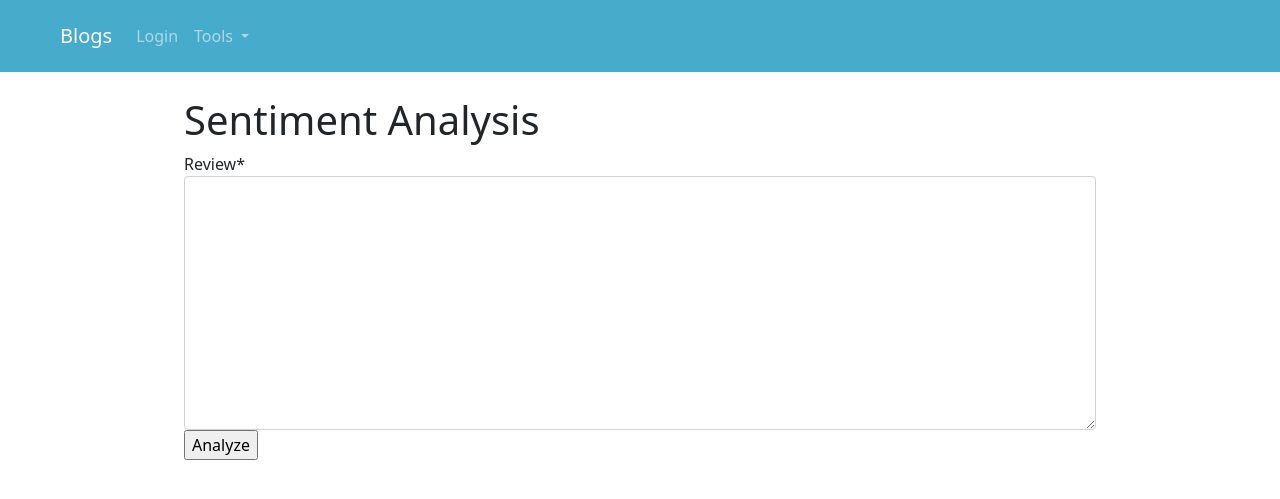
After one commit to je-evan/Blogapp, a Django app: page /tools/analyze_sentiment/ in a window 1280 px wide. The commit adds this page. Shown: the top 499 px of the page. Run offline with Django 3.2, Linux system fonts and the light colour scheme; some libraries are stand-ins or nearby versions.

Commit message:
feat: sentiment analysis tool is added

```diff
--- a/post/templates/post_detail.html
+++ b/post/templates/post_detail.html
@@ -1,5 +1,6 @@
 {% extends 'base.html' %} {% load crispy_forms_tags %}
 {% block title %} Bolg | {{ post.title }} {% endblock %}
+{% block description %} {{ post.title }} {% endblock %}
 {% block content %}
 <!-- post content -->
 <div class="col-md-9 card mx-auto mt-3 left top border-0">
--- a/post/views.py
+++ b/post/views.py
@@ -8,7 +8,7 @@ from django.db.models import Q
 
 class PostList(generic.ListView):
     template_name = 'post_list.html'
-    paginate_by = 5
+    paginate_by = 6
 
     def get_queryset(self):
         search = self.request.GET.get('search', '')
--- a/requirements.txt
+++ b/requirements.txt
@@ -16,3 +16,5 @@ rcssmin==1.1.1
 rjsmin==1.2.1
 sqlparse==0.4.1
 whitenoise==5.2.0
+tensorflow==2.12.0
+numpy==1.23.5
--- a/templates/base.html
+++ b/templates/base.html
@@ -13,8 +13,8 @@
   <link rel="stylesheet" href="{% static 'css/style.css' %}" />
   <script src="https://kit.fontawesome.com/46db387ce0.js" crossorigin="anonymous"></script>
   <title>{% block title %}{% endblock %}</title>
-  <meta name="description" content="Blogs and Tools shared by Jeevan Dhakal">
-  <meta name="keywords" content="Jeevan, Jeevan Dhakal, JD, Developer, Nepal, Django, Python, Machine Learning, ML, AI, Data Science"/>
+  <meta name="description" content="{% block description %} {% endblock %} Blogs and Tools shared by Jeevan Dhakal">
+  <meta name="keywords" content="Jeevan, Jeevan Dhakal, JD, Developer, Back-end, Nepal, Django, Python, Machine Learning, ML, AI, Data Science"/>
   {% include 'structure_data.html' %}
 </head>
 
--- /dev/null
+++ b/tools/forms.py
@@ -0,0 +1,4 @@
+from django import forms
+
+class ReviewForm(forms.Form):
+    review = forms.CharField(widget=forms.Textarea)
--- /dev/null
+++ b/tools/templates/analyze_sentiment.html
@@ -0,0 +1,21 @@
+{% extends 'base.html' %} {% load crispy_forms_tags %} {% block title %} Tools |
+File Converter {% endblock %}
+{% block description %} File Converter: Json to CSV, HTML to PDF {% endblock %}
+{% block content %}
+<div class="container">
+    <h1>Sentiment Analysis</h1>
+    <form method="post">
+        {% csrf_token %}
+        {{ form | crispy }}
+        <input type="submit" value="Analyze">
+    </form>
+
+    {% if sentiment %}
+        <h2>
+            Predicted Sentiment: <span class="{% if sentiment == 'positive'%}text-success{% else %}text-danger{% endif %}">
+                {{ sentiment }}
+                </span>
+            </h2>
+    {% endif %}
+</div>
+{% endblock %}
--- a/tools/templates/file_converter.html
+++ b/tools/templates/file_converter.html
@@ -1,5 +1,7 @@
 {% extends 'base.html' %} {% load crispy_forms_tags %} {% block title %} Tools |
-File Converter {% endblock %} {% block content %}
+File Converter {% endblock %}
+{% block description %} File Converter: Json to CSV, HTML to PDF {% endblock %}
+{% block content %}
 <div class="container">
   <h1 class="text-center">File Converter</h1>
   <form method="post" enctype="multipart/form-data">
--- a/tools/templates/password_generator.html
+++ b/tools/templates/password_generator.html
@@ -1,5 +1,7 @@
 {% extends 'base.html' %} {% load crispy_forms_tags %} {% block title %} Tools |
-Password Generator {% endblock %} {% block content %}
+Password Generator {% endblock %}
+{% block description %} Tools: Password Generator {% endblock %}
+{% block content %}
 <div class="container">
   <h1 class="text-center">Password Generator</h1>
   <form method="post">
--- a/tools/urls.py
+++ b/tools/urls.py
@@ -5,4 +5,5 @@ urlpatterns = [
     path('password_generator/', PasswordGeneratorView.as_view(), name='password_generator'),
     path('file_converter/', FileConverterView.as_view(), name='file_converter'),
     path('send_email/', subscribe, name='send_email'),
+    path('analyze_sentiment/', analyze_sentiment, name='analyze_sentiment'),
 ]
--- a/tools/views.py
+++ b/tools/views.py
@@ -11,6 +11,10 @@ from django.core import serializers
 from django.views.decorators.csrf import csrf_exempt
 from .email import send_email
 import json
+
+from django.shortcuts import render
+from .forms import ReviewForm  # Assuming you have a form for the textarea
+from .sentiment_analysis import predict_sentiment
 
 
 class PasswordGeneratorView(View):
@@ -69,3 +73,17 @@ def subscribe(request):
             data = {"message": "something went wrong, email was not sent!"}
             print(e)
             return JsonResponse(data, status=400)
+
+def analyze_sentiment(request):
+    sentiment = None
+
+    if request.method == 'POST':
+        form = ReviewForm(request.POST)
+        if form.is_valid():
+            new_review = form.cleaned_data['review']
+            sentiment = predict_sentiment(new_review)
+
+    else:
+        form = ReviewForm()
+
+    return render(request, 'analyze_sentiment.html', {'form': form, 'sentiment': sentiment})
```
Also changed, not shown: tools/sentiment_analysis.py (added, +28 -0 lines), 2 other files.
